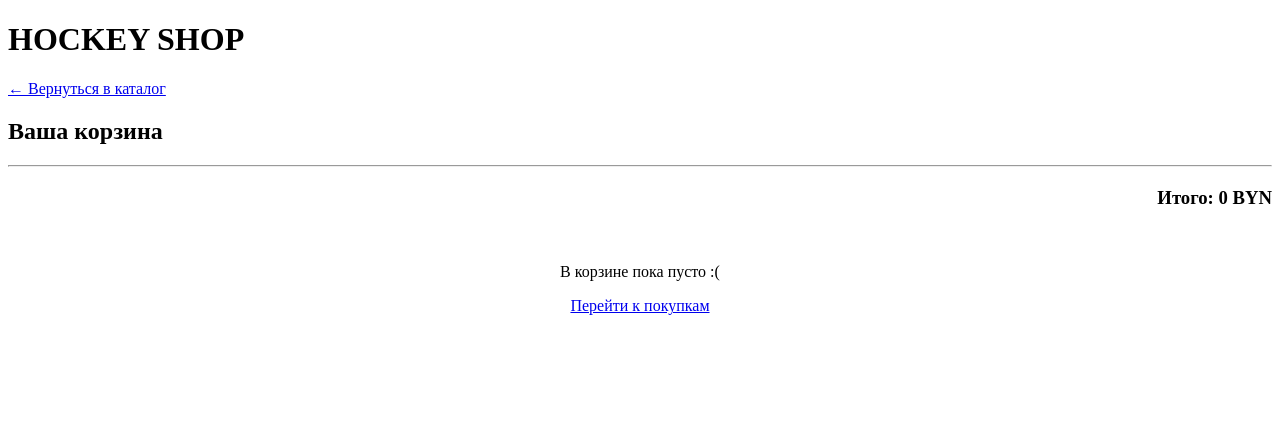
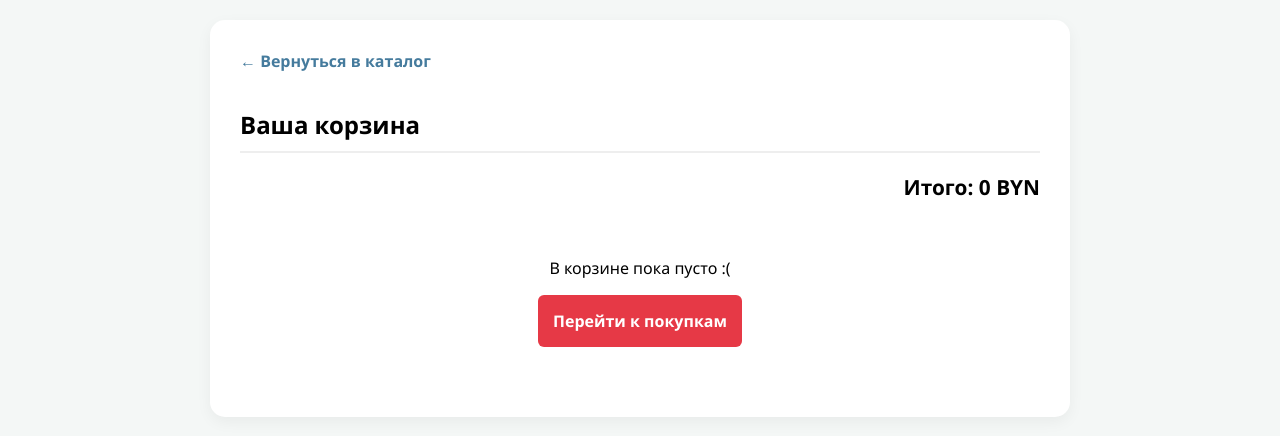
Before and after one commit to artik1112006-lang/pro_hockey-store, a FastAPI app: page /cart in a window 1280 px wide. Shown: the top 436 px of the page. Run offline with FastAPI, Linux system fonts and the light colour scheme.

Commit message:
Update cart.html

```diff
--- a/templates/cart.html
+++ b/templates/cart.html
@@ -2,121 +2,131 @@
 <html lang="ru">
 <head>
     <meta charset="UTF-8">
-    <title>Корзина — Pro Hockey Store</title>
+    <title>Ваша корзина — Pro Hockey Store</title>
     <link rel="stylesheet" href="/static/style.css">
+    <style>
+        body { font-family: 'Segoe UI', sans-serif; background: #f4f7f6; margin: 0; padding: 20px; }
+        .cart-container { max-width: 800px; margin: 0 auto; background: white; padding: 30px; border-radius: 15px; box-shadow: 0 5px 15px rgba(0,0,0,0.05); }
+        h1 { border-bottom: 2px solid #eee; padding-bottom: 10px; font-size: 1.5rem; }
+
+        .cart-item { display: flex; justify-content: space-between; align-items: center; padding: 15px 0; border-bottom: 1px solid #eee; }
+        .item-info b { display: block; font-size: 1.1rem; }
+        .item-info small { color: #666; }
+
+        .price { font-weight: bold; color: #e63946; }
+        .remove-btn { color: #999; cursor: pointer; border: none; background: none; font-size: 1.2rem; }
+        .remove-btn:hover { color: #e63946; }
+
+        .total-section { text-align: right; margin-top: 20px; font-size: 1.3rem; font-weight: bold; }
+        .order-form { margin-top: 30px; padding-top: 20px; border-top: 2px solid #eee; }
+        input { width: 100%; padding: 12px; margin: 10px 0; border: 1px solid #ddd; border-radius: 6px; box-sizing: border-box; }
+
+        .btn { background: #e63946; color: white; border: none; padding: 15px; border-radius: 6px; cursor: pointer; font-weight: bold; width: 100%; font-size: 1rem; }
+        .btn:hover { background: #c12e3a; }
+        .back-link { display: inline-block; margin-bottom: 20px; text-decoration: none; color: #457b9d; font-weight: bold; }
+    </style>
 </head>
 <body>
 
-<header>
-    <div class="logo"><h1>HOCKEY SHOP</h1></div>
-    <nav>
-        <a href="/">← Вернуться в каталог</a>
-    </nav>
-</header>
+<div class="cart-container">
+    <a href="/" class="back-link">← Вернуться в каталог</a>
+    <h1>Ваша корзина</h1>
 
-<div class="form-container">
-    <h2>Ваша корзина</h2>
-    <div id="cart-list">
-        <!-- Сюда JS вставит товары -->
+    <div id="cart-items">
+        <!-- Товары появятся здесь -->
     </div>
 
-    <hr>
-    <h3 id="total-price" style="text-align: right; margin-top: 20px;">Итого: 0 BYN</h3>
+    <div class="total-section">
+        Итого: <span id="total-price">0</span> BYN
+    </div>
 
-    <div id="order-form-section" style="display: none; margin-top: 30px;">
-        <h3>Данные для доставки</h3>
-        <form id="checkout-form">
+    <div id="empty-msg" style="display:none; text-align:center; padding: 40px 0;">
+        <p>В корзине пока пусто :(</p>
+        <a href="/" class="btn" style="text-decoration:none; display:inline-block; width:auto;">Перейти к покупкам</a>
+    </div>
+
+    <div class="order-form" id="order-form">
+        <h3>Оформить заказ</h3>
+        <form onsubmit="sendOrder(event)">
             <input type="text" id="name" placeholder="Ваше имя" required>
-            <input type="tel" id="phone" placeholder="Номер телефона (+375...)" required>
-            <textarea id="address" placeholder="Адрес доставки" rows="3" required></textarea>
+            <input type="tel" id="phone" placeholder="Номер телефона" required>
             <button type="submit" class="btn">Подтвердить заказ</button>
         </form>
-    </div>
-
-    <div id="empty-cart-msg" style="text-align: center; padding: 20px;">
-        <p>В корзине пока пусто :(</p>
-        <a href="/" class="btn btn-secondary">Перейти к покупкам</a>
     </div>
 </div>
 
 <script>
-    const cartList = document.getElementById('cart-list');
-    const totalElement = document.getElementById('total-price');
-    const formSection = document.getElementById('order-form-section');
-    const emptyMsg = document.getElementById('empty-cart-msg');
-
-    function renderCart() {
+    function displayCart() {
         const cart = JSON.parse(localStorage.getItem('cart') || '[]');
+        const container = document.getElementById('cart-items');
+        const totalEl = document.getElementById('total-price');
+        const form = document.getElementById('order-form');
+        const emptyMsg = document.getElementById('empty-msg');
 
         if (cart.length === 0) {
-            formSection.style.display = 'none';
+            container.innerHTML = '';
+            form.style.display = 'none';
             emptyMsg.style.display = 'block';
-            cartList.innerHTML = '';
-            totalElement.innerText = 'Итого: 0 BYN';
+            totalEl.innerText = '0';
             return;
         }
 
         emptyMsg.style.display = 'none';
-        formSection.style.display = 'block';
-
-        let html = '';
+        form.style.display = 'block';
+        container.innerHTML = '';
         let total = 0;
 
         cart.forEach((item, index) => {
-            html += `
-                <div class="cart-item" style="display: flex; justify-content: space-between; align-items: center; padding: 10px; border-bottom: 1px solid #eee;">
-                    <span>${item.name}</span>
-                    <div style="display: flex; align-items: center; gap: 15px;">
-                        <strong>${item.price} BYN</strong>
-                        <button onclick="removeItem(${index})" style="color:red; border:none; background:none; cursor:pointer; font-size: 1.2rem;">✖</button>
+            total += parseFloat(item.price);
+            container.innerHTML += `
+                <div class="cart-item">
+                    <div class="item-info">
+                        <b>${item.name}</b>
                     </div>
-                </div>`;
-            total += parseFloat(item.price);
+                    <div>
+                        <span class="price">${item.price} BYN</span>
+                        <button class="remove-btn" onclick="removeItem(${index})">✖</button>
+                    </div>
+                </div>
+            `;
         });
-
-        cartList.innerHTML = html;
-        totalElement.innerText = `Итого: ${total.toFixed(2)} BYN`;
+        totalEl.innerText = total.toFixed(2);
     }
 
     function removeItem(index) {
         let cart = JSON.parse(localStorage.getItem('cart') || '[]');
         cart.splice(index, 1);
         localStorage.setItem('cart', JSON.stringify(cart));
-        renderCart();
+        displayCart();
     }
 
-    document.getElementById('checkout-form').addEventListener('submit', async (e) => {
-        e.preventDefault();
+    async function sendOrder(event) {
+        event.preventDefault();
+        const cart = JSON.parse(localStorage.getItem('cart') || '[]');
+        const name = document.getElementById('name').value;
+        const phone = document.getElementById('phone').value;
 
-        const cart = JSON.parse(localStorage.getItem('cart') || '[]');
-        const itemsList = cart.map(i => `${i.name} (${i.price} BYN)`).join('\n');
-        const total = totalElement.innerText;
-        const address = document.getElementById('address').value;
+        // Собираем текст заказа (названия уже содержат хват/загиб)
+        const itemsSummary = cart.map(i => `- ${i.name} (${i.price} BYN)`).join('\n');
+        const total = document.getElementById('total-price').innerText;
+        const fullMessage = `${itemsSummary}\n\nИТОГО: ${total} BYN`;
 
         const formData = new FormData();
-        formData.append('name', document.getElementById('name').value);
-        formData.append('phone', document.getElementById('phone').value);
-        formData.append('items', `Товары:\n${itemsList}\n\nАдрес: ${address}\n\n${total}`);
+        formData.append('name', name);
+        formData.append('phone', phone);
+        formData.append('items', fullMessage);
 
-        try {
-            const response = await fetch('/order', {
-                method: 'POST',
-                body: formData
-            });
+        const response = await fetch('/order', { method: 'POST', body: formData });
+        const result = await response.json();
 
-            if (response.ok) {
-                alert('✅ Ваш заказ принят!');
-                localStorage.clear();
-                window.location.href = '/';
-            } else {
-                alert('Ошибка сервера при отправке заказа.');
-            }
-        } catch (error) {
-            alert('Связь с сервером потеряна.');
+        if (result.status === 'success') {
+            alert('Заказ успешно оформлен! Мы свяжемся с вами.');
+            localStorage.removeItem('cart');
+            window.location.href = '/';
         }
-    });
+    }
 
-    renderCart();
+    displayCart();
 </script>
 
 </body>
```
